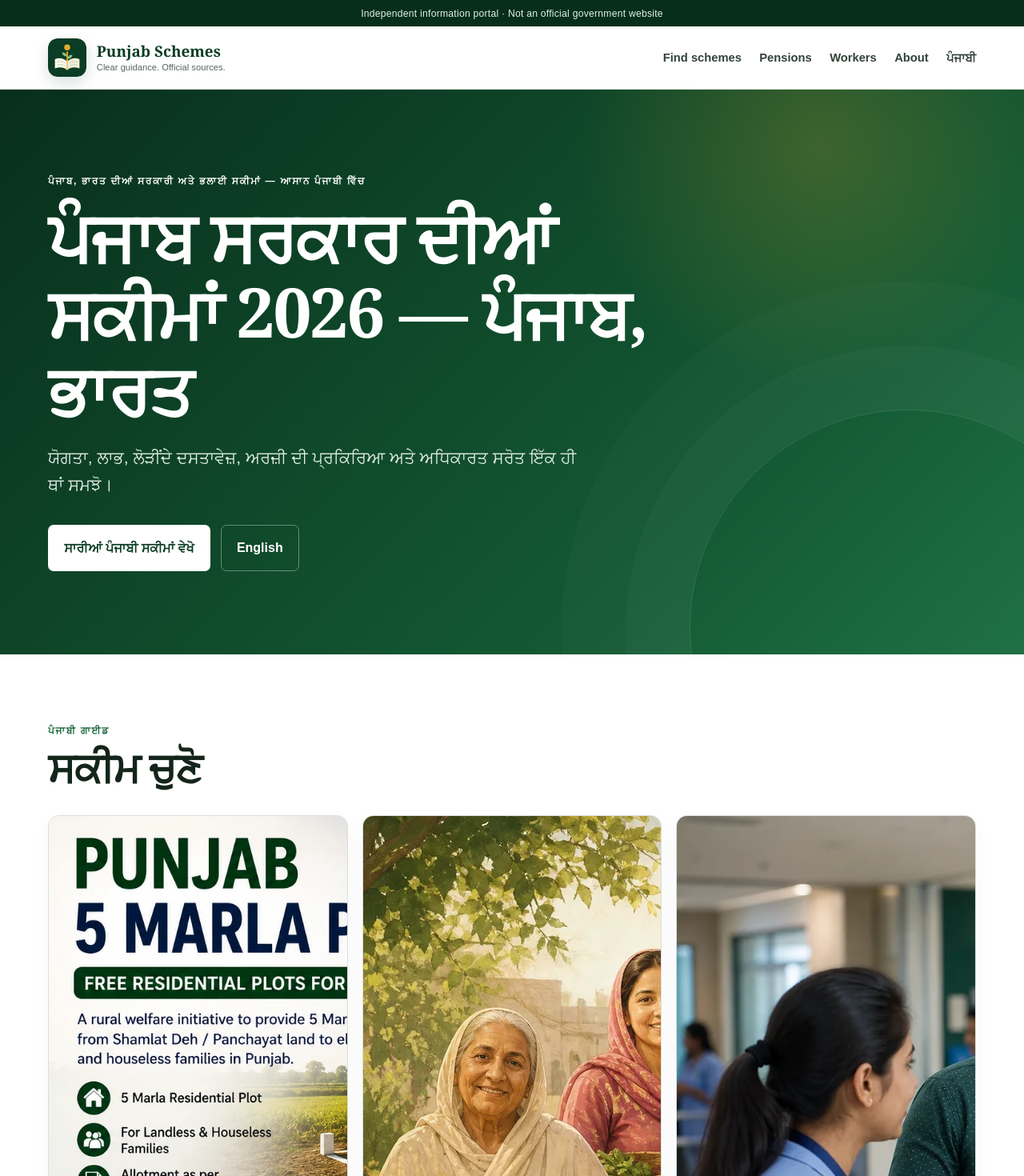
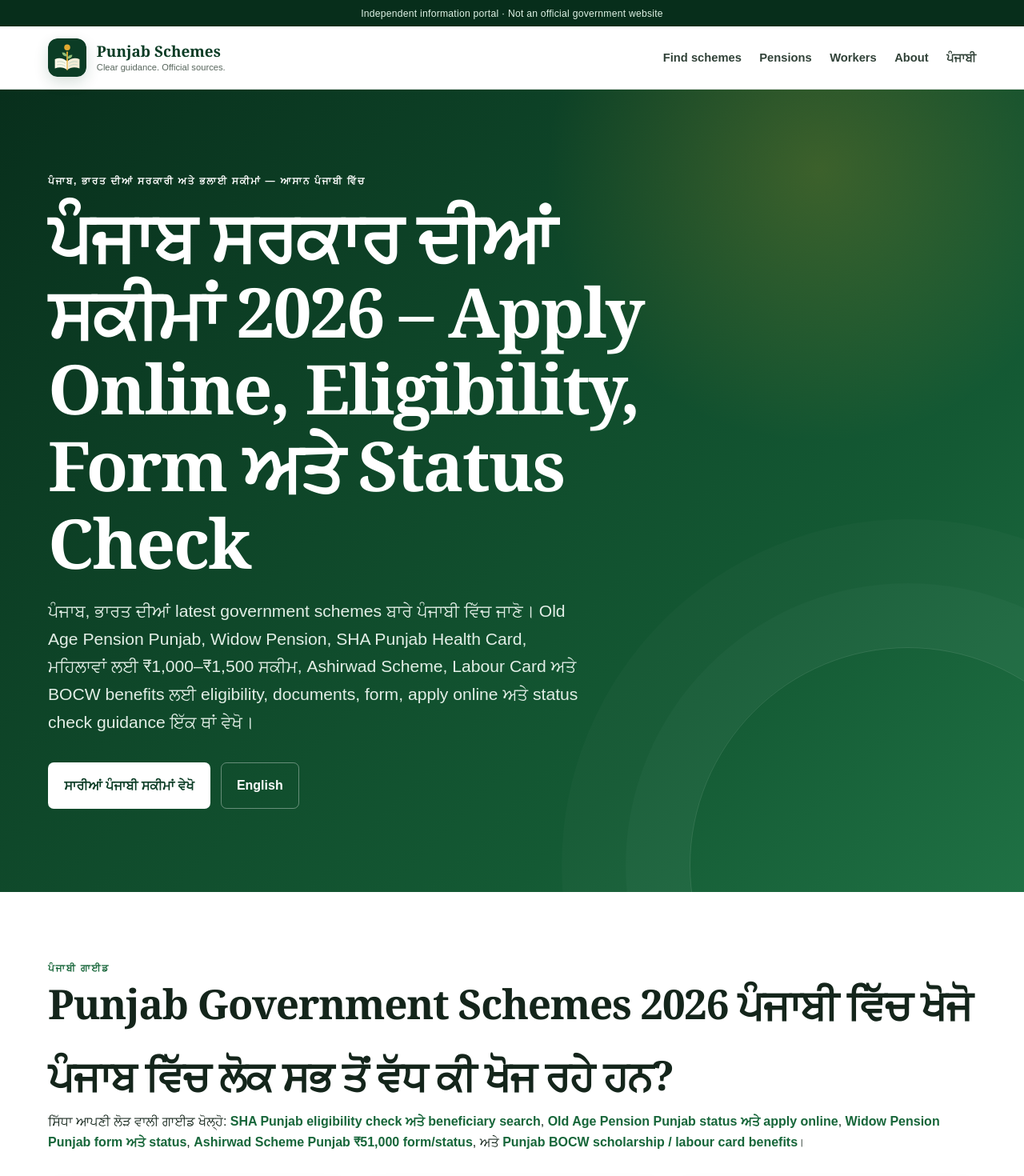
Before and after one commit to js91872/punjabschemes, a Next.js app: page /pa in a window 1280 px wide. Shown: the top 1470 px of the page at 80% size. Built offline with nearby package versions, Linux system fonts and the light colour scheme; no server answers.

Commit message:
seo(pa): rebuild Punjabi homepage around search intent

```diff
--- a/src/app/pa/page.tsx
+++ b/src/app/pa/page.tsx
@@ -4,9 +4,9 @@
 import { punjabiSchemes } from "@/lib/punjabi-schemes";
 
 export const metadata: Metadata = {
-  title: "ਪੰਜਾਬ ਸਰਕਾਰ ਦੀਆਂ ਸਕੀਮਾਂ 2026",
+  title: "ਪੰਜਾਬ ਸਰਕਾਰ ਦੀਆਂ ਸਕੀਮਾਂ 2026: Apply Online, Eligibility, Status ਅਤੇ Latest Schemes",
   description:
-    "ਪੰਜਾਬ, ਭਾਰਤ ਵਿੱਚ ਸਰਕਾਰੀ ਸਕੀਮਾਂ, ਪੈਨਸ਼ਨਾਂ, ਵਜ਼ੀਫ਼ਿਆਂ, ਸਿਹਤ, ਰਿਹਾਇਸ਼, ਮਹਿਲਾ ਤੇ ਬਾਲ ਭਲਾਈ ਅਤੇ ਉਸਾਰੀ ਮਜ਼ਦੂਰ ਲਾਭਾਂ ਬਾਰੇ ਪੰਜਾਬੀ ਜਾਣਕਾਰੀ।",
+    "ਪੰਜਾਬ ਸਰਕਾਰ ਦੀਆਂ ਸਕੀਮਾਂ 2026 ਪੰਜਾਬੀ ਵਿੱਚ: Old Age Pension, Widow Pension, SHA Punjab, ਮਹਿਲਾ ਸਕੀਮਾਂ, BOCW/Labour Card, Apply Online, Eligibility, Form ਅਤੇ Status Check ਜਾਣਕਾਰੀ।",
 
   alternates: {
     canonical: "/pa",
@@ -29,11 +29,10 @@
             ਪੰਜਾਬ, ਭਾਰਤ ਦੀਆਂ ਸਰਕਾਰੀ ਅਤੇ ਭਲਾਈ ਸਕੀਮਾਂ — ਆਸਾਨ ਪੰਜਾਬੀ ਵਿੱਚ
           </p>
 
-          <h1>ਪੰਜਾਬ ਸਰਕਾਰ ਦੀਆਂ ਸਕੀਮਾਂ 2026 — ਪੰਜਾਬ, ਭਾਰਤ</h1>
+          <h1>ਪੰਜਾਬ ਸਰਕਾਰ ਦੀਆਂ ਸਕੀਮਾਂ 2026 – Apply Online, Eligibility, Form ਅਤੇ Status Check</h1>
 
           <p className="lead">
-            ਯੋਗਤਾ, ਲਾਭ, ਲੋੜੀਂਦੇ ਦਸਤਾਵੇਜ਼, ਅਰਜ਼ੀ ਦੀ ਪ੍ਰਕਿਰਿਆ ਅਤੇ ਅਧਿਕਾਰਤ
-            ਸਰੋਤ ਇੱਕ ਹੀ ਥਾਂ ਸਮਝੋ।
+            ਪੰਜਾਬ, ਭਾਰਤ ਦੀਆਂ latest government schemes ਬਾਰੇ ਪੰਜਾਬੀ ਵਿੱਚ ਜਾਣੋ। Old Age Pension Punjab, Widow Pension, SHA Punjab Health Card, ਮਹਿਲਾਵਾਂ ਲਈ ₹1,000–₹1,500 ਸਕੀਮ, Ashirwad Scheme, Labour Card ਅਤੇ BOCW benefits ਲਈ eligibility, documents, form, apply online ਅਤੇ status check guidance ਇੱਕ ਥਾਂ ਵੇਖੋ।
           </p>
 
           <div className="hero-actions">
@@ -55,8 +54,17 @@
         <div className="section-heading">
           <div>
             <p className="eyebrow green">ਪੰਜਾਬੀ ਗਾਈਡ</p>
-            <h2>ਸਕੀਮ ਚੁਣੋ</h2>
+            <h2>Punjab Government Schemes 2026 ਪੰਜਾਬੀ ਵਿੱਚ ਖੋਜੋ</h2>
           </div>
+        </div>
+
+        <div style={{ marginBottom: "2rem" }}>
+          <h2>ਪੰਜਾਬ ਵਿੱਚ ਲੋਕ ਸਭ ਤੋਂ ਵੱਧ ਕੀ ਖੋਜ ਰਹੇ ਹਨ?</h2>
+          <p>ਸਿੱਧਾ ਆਪਣੀ ਲੋੜ ਵਾਲੀ ਗਾਈਡ ਖੋਲ੍ਹੋ: <Link className="text-link" href="/pa/schemes/mukh-mantri-sehat-yojana-punjab">SHA Punjab eligibility check ਅਤੇ beneficiary search</Link>, {" "}
+          <Link className="text-link" href="/pa/schemes/old-age-pension-punjab">Old Age Pension Punjab status ਅਤੇ apply online</Link>, {" "}
+          <Link className="text-link" href="/pa/schemes/widow-destitute-pension-punjab">Widow Pension Punjab form ਅਤੇ status</Link>, {" "}
+          <Link className="text-link" href="/pa/schemes/aashirwad-scheme-punjab">Ashirwad Scheme Punjab ₹51,000 form/status</Link>, ਅਤੇ {" "}
+          <Link className="text-link" href="/pa/schemes/construction-worker-scholarship-punjab">Punjab BOCW scholarship / labour card benefits</Link>।</p>
         </div>
 
         <div className="scheme-grid">
```
